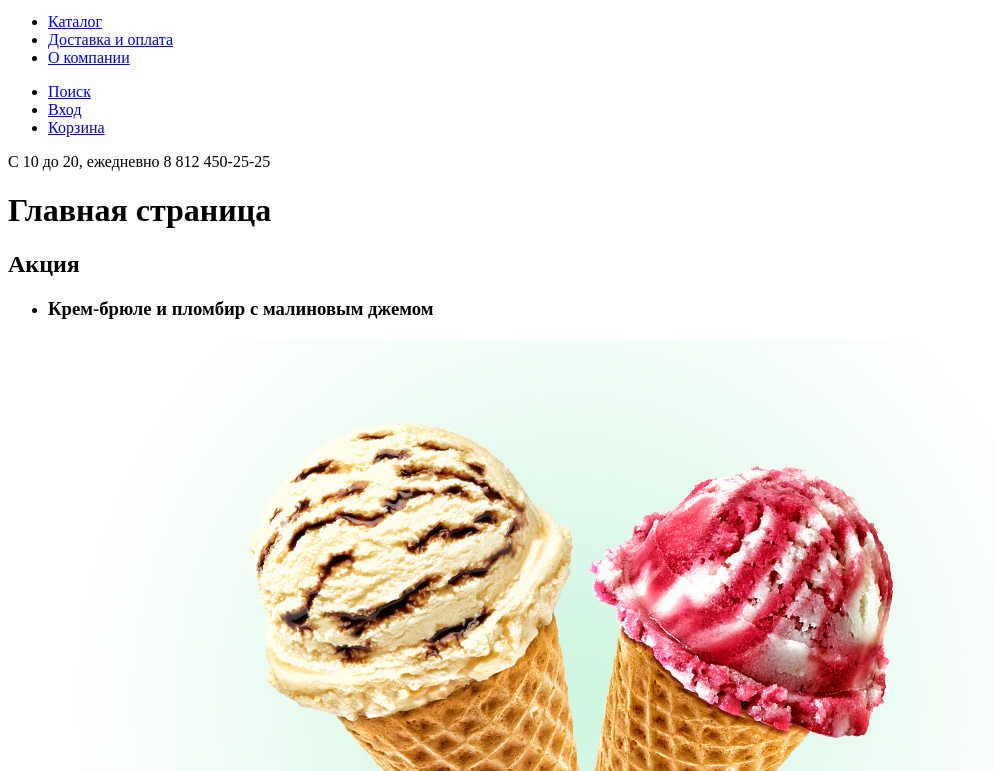
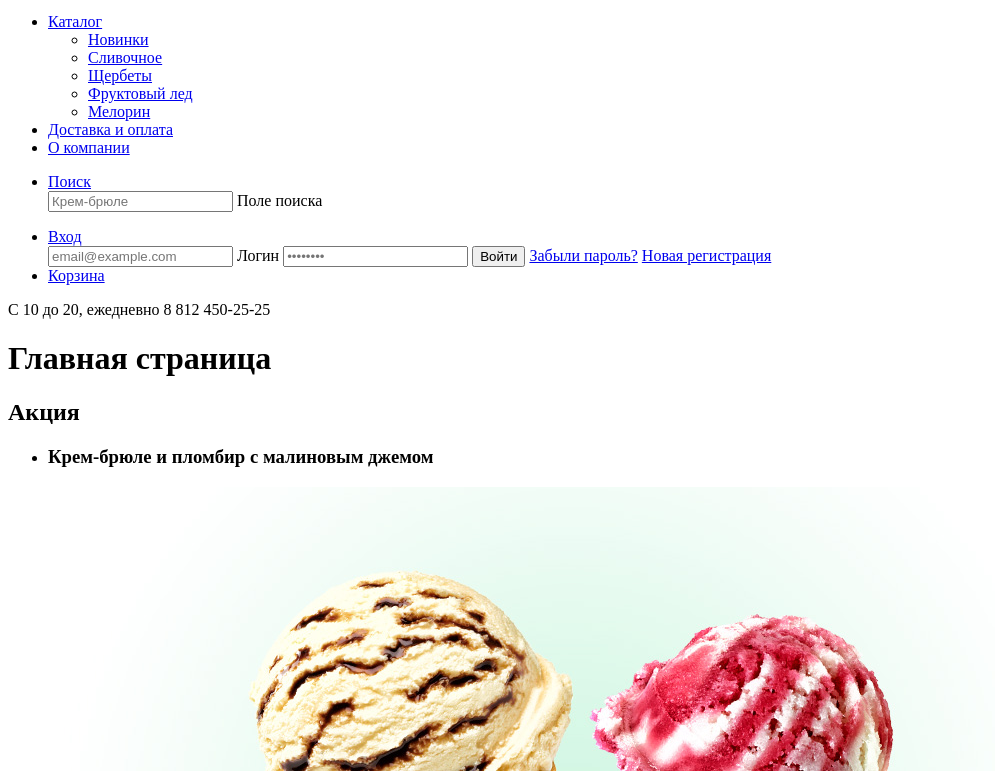
Before and after one commit to allonthepin/gllacy, a plain HTML site: page index.html in a window 1280 px wide. Shown: the part 29-800 px from the top of the page, without its empty margins (0-995 px from the left). Drawn offline with Linux system fonts and the light colour scheme.

Commit message:
forms p.1

```diff
--- a/index.html
+++ b/index.html
@@ -1,5 +1,5 @@
 <!DOCTYPE html>
-<html lang="en">
+<html lang="ru">
 <head>
   <meta charset="UTF-8">
   <title>Gllacy shop</title>
@@ -13,20 +13,64 @@
       <ul>
         <li>
           <a href="catalog.html">Каталог</a>
+          <div>
+            <ul>
+              <li>
+                <a href="new.html"> Новинки</a>
+              </li>
+               <li>
+                  <a href="cream.html">Сливочное</a>
+               </li>
+               <li>
+                  <a href="sorbet.html">Щербеты</a>
+               </li>
+               <li>
+                 <a href="fruit-ice.html">Фруктовый лед</a>
+               </li>
+               <li>
+                 <a href="melorin.html">Мелорин</a>
+               </li>
+            </ul>
+          </div>
         </li>
         <li>
           <a href="delivery.html">Доставка и оплата</a>
         </li>
         <li>
-          <a href="about.htmml">О компании</a>
+          <a href="about.html">О компании</a>
         </li>
       </ul>
       <ul>
        <li>
          <a href="search.html"> Поиск</a>
-     </li>
-     <li>
+         <div>
+           <form action="" method="get">
+              <label>
+                <input type="text" name="query" placeholder="Крем-брюле">
+                <span class="visually-hidden">Поле поиска</span>
+              </label>
+             </p>
+           </form>
+         </div>
+      </li>
+      <li>
        <a href="login.html">Вход</a>
+       <div>
+         <form action="" method="post">
+          <label>
+            <input type="email" name="login" placeholder="email@example.com">
+            <span class="visually-hidden">Логин</span>
+          </label>
+          <label>
+             <input type="password" name="password" placeholder="••••••••">
+          </label>
+         <button type="submit">
+            Войти
+          </button>
+          <a href="#">Забыли пароль?</a>
+          <a href="#">Новая регистрация</a>
+         </form>
+       </div>
      </li>
        <li>
          <a href="cart.html">Корзина</a>
@@ -136,7 +180,6 @@
       <p></p>
     </section>
   </main>
-</body>
 <footer>
   <ul>
     <li>
@@ -173,4 +216,22 @@
     <span>Сделано в <a href="#">HTML academy</a> © 2020</span>
    </p>
 </footer>
+<div>
+  <form action="" method="post">
+   <p>Мы обязательно вам ответим!</p>
+    <label>
+      <input type="text" name= "name" placeholder="Имя Фамилия">
+    </label>
+    <label>
+      <input type="email" name= "login" placeholder="email@example.com">
+    </label>
+    <label>
+      <textarea name= "comment" placeholder="В свободной форме"></textarea>
+    </label>
+    <button type="submit">
+  Отправить
+</button>
+  </form>
+</div>
+</body>
 </html>
```
